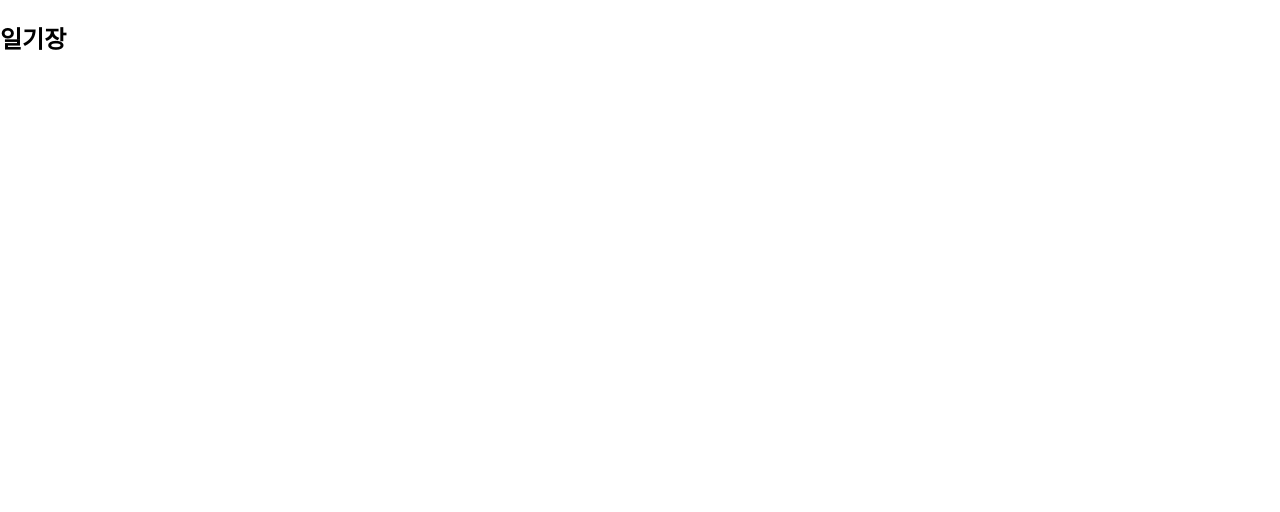
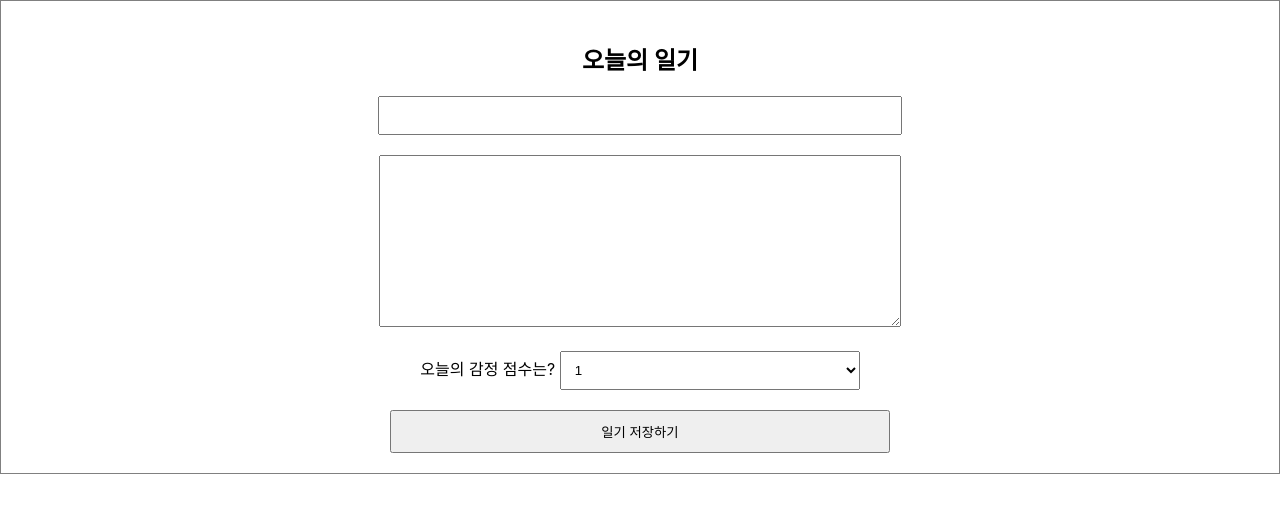
Before and after one commit to sooking87/SIMPLE-DIARY, a React (Create React App) app: page / in a window 1280 px wide. Shown: the top 512 px of the page. Built offline with nearby package versions, Linux system fonts and the light colour scheme.

Commit message:
2022-04-29-pc

```diff
--- a/src/App.css
+++ b/src/App.css
@@ -0,0 +1,28 @@
+.DiaryEditor {
+  border: 1px solid gray;
+  text-align: center;
+  padding: 20px;
+
+}
+
+.DiaryEditor input, textArea {
+  margin-bottom: 20px;
+  width: 500px;
+  padding: 10px;
+}
+
+.DiaryEditor textArea {
+  height: 150px;
+}
+
+.DiaryEditor select {
+  width: 300px;
+  padding: 10px;
+  margin-bottom: 20px;
+}
+
+.DiaryEditor button {
+  width: 500px;
+  padding: 10px;
+  cursor: pointer;
+}
--- a/src/App.js
+++ b/src/App.js
@@ -1,9 +1,10 @@
 import "./App.css";
+import DiaryEditor from "./DiaryEditor";
 
 function App() {
   return (
     <div className="App">
-      <h2>일기장</h2>
+      <DiaryEditor />
     </div>
   );
 }
--- a/src/DiaryEditor.js
+++ b/src/DiaryEditor.js
@@ -1,5 +1,64 @@
+import { useState } from "react";
+
 const DiaryEditor = () => {
-  return <div className="DiaryEditor"></div>;
+  const [state, setState] = useState({
+    author: "",
+    content: "",
+    emotion: 1,
+  });
+
+  const handleChangeState = (e) => {
+    console.log(e.target.name);
+    console.log(e.target.value);
+
+    setState({
+      ...state,
+      [e.target.name]: e.target.value,
+    });
+  };
+
+  const handleSubmit = () => {
+    console.log(state);
+    alert("저장 성공");
+  };
+
+  return (
+    <div className="DiaryEditor">
+      <h2>오늘의 일기</h2>
+      <div>
+        <input
+          name="author"
+          value={state.author}
+          onChange={handleChangeState}
+        />
+      </div>
+      <div>
+        <textarea
+          name="content"
+          value={state.content}
+          onChange={handleChangeState}
+        />
+      </div>
+      <div>
+        <span>오늘의 감정 점수는? </span>
+        <select
+          name="emotion"
+          value={state.emotion}
+          onChange={handleChangeState}
+        >
+          <option value={1}>1</option>
+          <option value={2}>2</option>
+          <option value={3}>3</option>
+          <option value={4}>4</option>
+          <option value={5}>5</option>
+        </select>
+      </div>
+      <div>
+        <button onClick={handleSubmit}>일기 저장하기</button>
+      </div>
+    </div>
+  );
 };
 
 export default DiaryEditor;
+// css에서 스타일링 할 때, DiaryEditor을 통해서 클래스 이름을 지정
```
Also changed, not shown: 1 other file (tests, documents, lock files or other folders).
